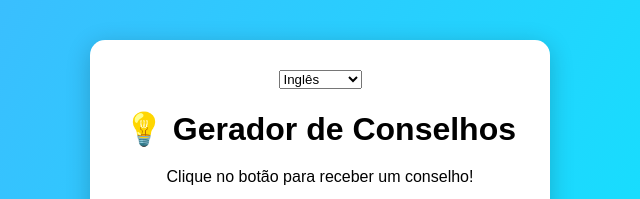
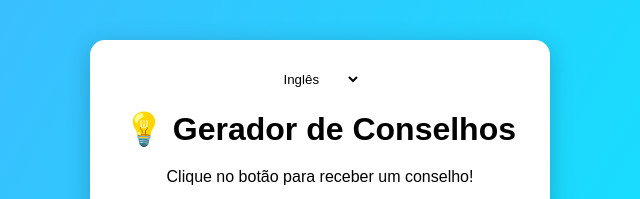
Before and after one commit to Felipe00lk/conselho, a plain HTML site: page index.html in a window 1280 px wide. Shown: the part 243-442 px from the top of the page, 320-960 px from the left. Drawn offline with Linux system fonts and the light colour scheme.

Commit message:
Update style.css

```diff
--- a/style.css
+++ b/style.css
@@ -17,7 +17,12 @@ body {
     text-align: center;
     box-shadow: 0 5px 25px rgba(0,0,0,0.2);
 }
+#idioma{
+ background:none;
+    border:none;
+    color: limo;
 
+}
 h1 {
     margin-bottom: 20px;
 }
```
